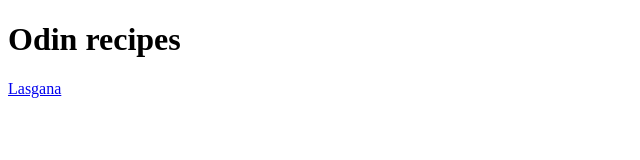
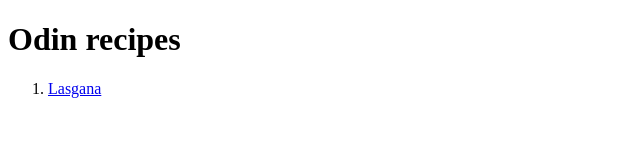
Before and after one commit to Nika-On/odin-recipes, a plain HTML site: page index.html in a window 1280 px wide. Shown: the full height of the page, 0-640 px from the left. Drawn offline with Linux system fonts and the light colour scheme.

Commit message:
Adding recipies into ordered list

```diff
--- a/index.html
+++ b/index.html
@@ -1,13 +1,15 @@
 <!DOCTYPE html>
 <html lang="en">
-<head>
-    <meta charset="UTF-8">
-    <meta http-equiv="X-UA-Compatible" content="IE=edge">
-    <meta name="viewport" content="width=device-width, initial-scale=1.0">
+  <head>
+    <meta charset="UTF-8" />
+    <meta http-equiv="X-UA-Compatible" content="IE=edge" />
+    <meta name="viewport" content="width=device-width, initial-scale=1.0" />
     <title>Document</title>
-</head>
-<body>
+  </head>
+  <body>
     <h1>Odin recipes</h1>
-    <a href="lasgana.html">Lasgana</a>
-</body>
+    <ol>
+        <li><a href="lasgana.html">Lasgana</a></li>
+    </ol>
+  </body>
 </html>
```
